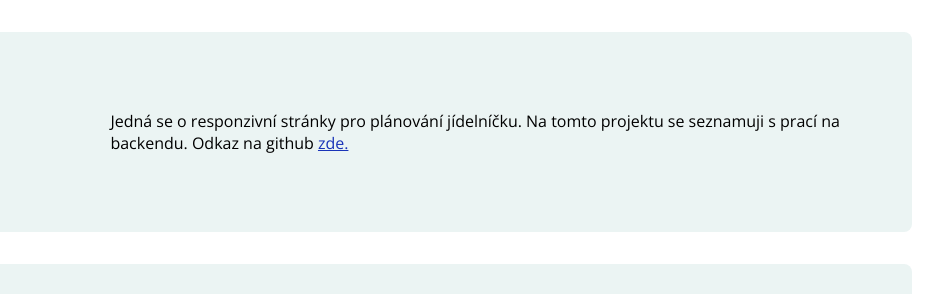
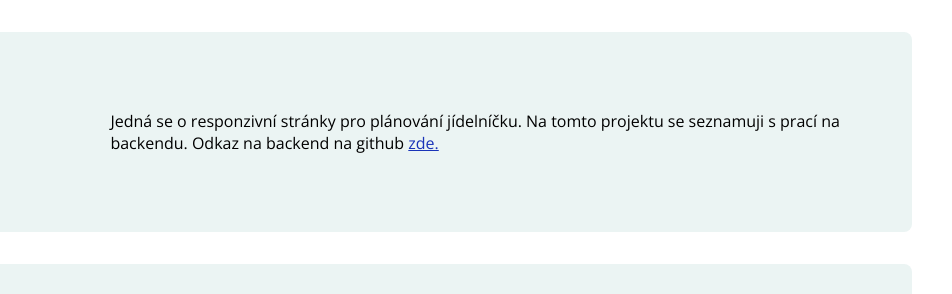
Before and after one commit to icirova/personal-page, an Eleventy site: page projekty.html in a window 1280 px wide. Shown: the part 341-635 px from the top of the page, 328-1280 px from the left. Built offline with nearby package versions, Linux system fonts and the light colour scheme; Eleventy itself is replaced by a stand-in of ours; files that its build step writes are made by us from their sources.

Commit message:
aktualizace projektu todays menu

```diff
--- a/projekty.html
+++ b/projekty.html
@@ -34,7 +34,7 @@ title: Iveta Círová - Projekty
 
         </div>
 
-        <p class="card-description">Jedná se o responzivní stránky pro plánování jídelníčku. Na tomto projektu se seznamuji s prací na backendu. Odkaz na github <a href="https://github.com/icirova/todays-menu-BE" class="link">zde.</a></p>
+        <p class="card-description">Jedná se o responzivní stránky pro plánování jídelníčku. Na tomto projektu se seznamuji s prací na backendu. Odkaz na backend na github <a href="https://github.com/icirova/todays-menu-BE" class="link">zde.</a></p>
 
     </div>
 
```
